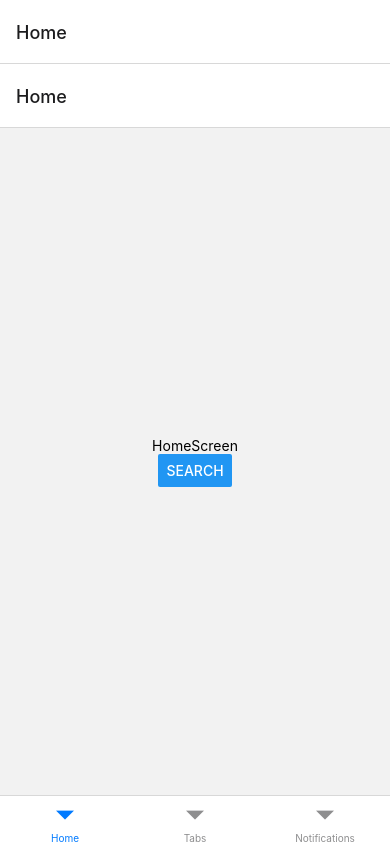
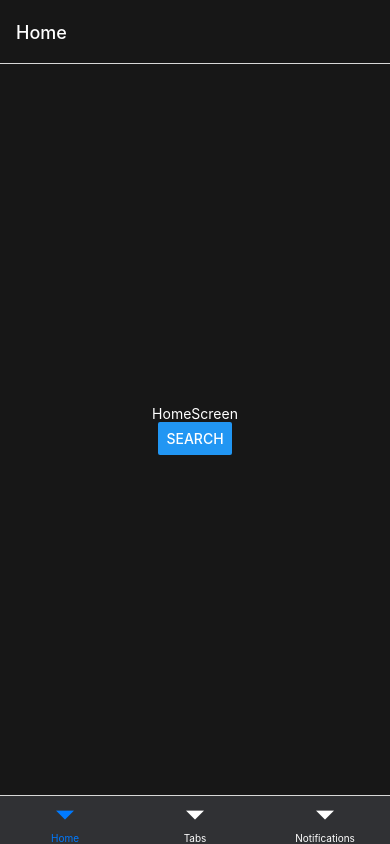
Before and after one commit to adrianacostep33/RN-Google-Clone, a React Native app in the folder RNGoogleClone/: screen /HomeScreen in a window 390 px wide. Built offline with nearby package versions, Linux system fonts and the light colour scheme.

Commit message:
Set background color for navigation

```diff
--- a/RNGoogleClone/src/App.tsx
+++ b/RNGoogleClone/src/App.tsx
@@ -6,12 +6,22 @@
  */
 
 import React from 'react';
-import {NavigationContainer} from '@react-navigation/native';
+import {NavigationContainer, DefaultTheme} from '@react-navigation/native';
 import MainNavigation from './navigation/MainNavigation';
+import {Colors} from './constants/Colors';
+
+const MyTheme = {
+  ...DefaultTheme,
+  colors: {
+    ...DefaultTheme.colors,
+    background: Colors.primaryBackground,
+    text: 'white',
+  },
+};
 
 function App(): React.JSX.Element {
   return (
-    <NavigationContainer>
+    <NavigationContainer theme={MyTheme}>
       <MainNavigation />
     </NavigationContainer>
   );
--- /dev/null
+++ b/RNGoogleClone/src/constants/Colors.ts
@@ -0,0 +1,5 @@
+export const Colors = {
+  primaryBackground: '#171717',
+  secondaryBackground: '#303134',
+  text: 'white',
+};
--- a/RNGoogleClone/src/navigation/HomeTabs.tsx
+++ b/RNGoogleClone/src/navigation/HomeTabs.tsx
@@ -3,12 +3,21 @@ import {createBottomTabNavigator} from '@react-navigation/bottom-tabs';
 import HomeScreen from '../screens/HomeScreens/HomeScreen';
 import TabsScreen from '../screens/HomeScreens/TabsScreen';
 import NotificationsScreen from '../screens/HomeScreens/NotificationsScreen';
+import {Colors} from '../constants/Colors';
 
 const Tab = createBottomTabNavigator();
 
 const HomeTabs = () => {
   return (
-    <Tab.Navigator>
+    <Tab.Navigator
+      screenOptions={{
+        headerStyle: {
+          backgroundColor: Colors.primaryBackground,
+        },
+        tabBarStyle: {
+          backgroundColor: Colors.secondaryBackground,
+        },
+      }}>
       <Tab.Screen name="Home" component={HomeScreen} />
       <Tab.Screen name="Tabs" component={TabsScreen} />
       <Tab.Screen name="Notifications" component={NotificationsScreen} />
--- a/RNGoogleClone/src/navigation/MainNavigation.tsx
+++ b/RNGoogleClone/src/navigation/MainNavigation.tsx
@@ -3,14 +3,26 @@ import {createNativeStackNavigator} from '@react-navigation/native-stack';
 
 import SearchTabs from './SearchTabs';
 import HomeTabs from './HomeTabs';
+import {Colors} from '../constants/Colors';
 
 const Stack = createNativeStackNavigator();
 
 const MainNavigation = () => {
   return (
-    <Stack.Navigator>
-      <Stack.Screen name="Home" component={HomeTabs} />
-      <Stack.Screen name="Search" component={SearchTabs} />
+    <Stack.Navigator
+      screenOptions={{
+        headerStyle: {
+          backgroundColor: Colors.primaryBackground,
+        },
+      }}>
+      <Stack.Screen
+        name="HomeScreen"
+        component={HomeTabs}
+        options={{
+          headerShown: false,
+        }}
+      />
+      <Stack.Screen name="SearchScreen" component={SearchTabs} />
     </Stack.Navigator>
   );
 };
--- a/RNGoogleClone/src/navigation/SearchTabs.tsx
+++ b/RNGoogleClone/src/navigation/SearchTabs.tsx
@@ -6,12 +6,18 @@ import VideosScreen from '../screens/SearchScreens/VideosScreen';
 import NewsScreen from '../screens/SearchScreens/NewsScreen';
 import BooksScreen from '../screens/SearchScreens/BooksScreen';
 import FinanceScreen from '../screens/SearchScreens/FinanceScreen';
+import {Colors} from 'react-native/Libraries/NewAppScreen';
 
 const Tab = createMaterialTopTabNavigator();
 
 function SearchTabs() {
   return (
-    <Tab.Navigator>
+    <Tab.Navigator
+      screenOptions={{
+        tabBarStyle: {
+          backgroundColor: Colors.secondaryBackground,
+        },
+      }}>
       <Tab.Screen name="All" component={ResultsScreen} />
       <Tab.Screen name="Images" component={ImagesScreen} />
       <Tab.Screen name="Videos" component={VideosScreen} />
--- a/RNGoogleClone/src/screens/HomeScreens/HomeScreen.tsx
+++ b/RNGoogleClone/src/screens/HomeScreens/HomeScreen.tsx
@@ -1,14 +1,14 @@
 import {Button, StyleSheet, Text, View} from 'react-native';
 import React from 'react';
-
+import {Colors} from '../../constants/Colors';
 const HomeScreen = ({navigation}: any) => {
   function handleSearch() {
-    navigation.push('Search');
+    navigation.push('SearchScreen');
   }
 
   return (
     <View style={styles.container}>
-      <Text>HomeScreen</Text>
+      <Text style={styles.text}>HomeScreen</Text>
       <Button title="Search" onPress={handleSearch} />
     </View>
   );
@@ -22,4 +22,7 @@ const styles = StyleSheet.create({
     alignItems: 'center',
     justifyContent: 'center',
   },
+  text: {
+    color: Colors.text,
+  },
 });
```
